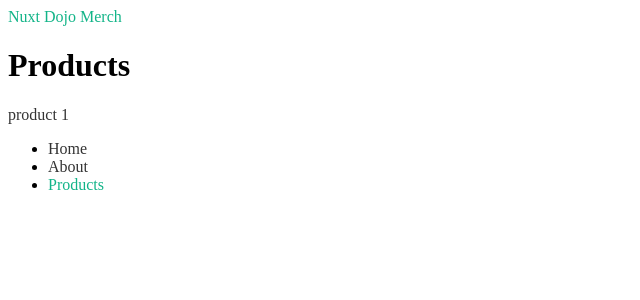
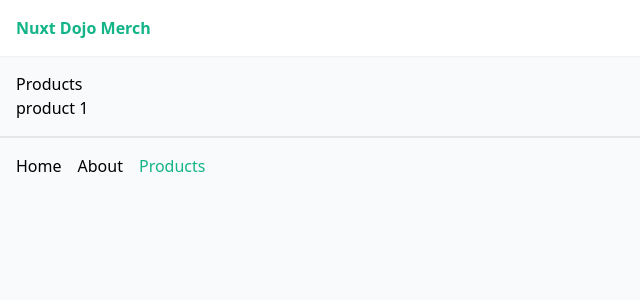
Before and after one commit to matheus-alpe/nuxt3-crash-course, a Nuxt app: page /products in a window 1280 px wide. Shown: the top 300 px of the page, without its empty margins (0-640 px from the left). Built offline with nearby package versions, Linux system fonts and the light colour scheme.

Commit message:
feat: tailwind

```diff
--- /dev/null
+++ b/assets/css/tailwind.css
@@ -0,0 +1,17 @@
+@tailwind base;
+@tailwind components;
+@tailwind utilities;
+
+body {
+  @apply bg-gray-50;
+}
+
+.router-link-exact-active {
+  color: #12b488;
+}
+
+@layer components {
+  .btn {
+    @apply bg-[#12b488] text-white px-3 py-2 rounded-md text-sm;
+  }
+}
--- a/layouts/default.vue
+++ b/layouts/default.vue
@@ -3,13 +3,13 @@
 </script>
 
 <template>
-  <header>
-    <nav>
-      <NuxtLink to="/">
+  <header class="shadow-sm bg-white">
+    <nav class="container mx-auto p-4 flex justify-between">
+      <NuxtLink to="/" class="font-bold">
         Nuxt Dojo
       </NuxtLink>
 
-      <ul>
+      <ul class="flex gap-4">
         <li>
           <NuxtLink to="/">
             Home
@@ -23,7 +23,7 @@
         </li>
 
         <li>
-          <NuxtLink to="/products">
+          <NuxtLink to="/products" class="btn">
             Products
           </NuxtLink>
         </li>
@@ -31,18 +31,7 @@
     </nav>
   </header>
 
-  <main>
+  <main class="container mx-auto p-4">
     <slot />
   </main>
 </template>
-
-<style>
-a {
-  text-decoration: none;
-  color: #333;
-}
-
-.router-link-exact-active {
-  color: #12b488;
-}
-</style>
--- a/layouts/store.vue
+++ b/layouts/store.vue
@@ -1,18 +1,18 @@
 <template>
-  <header>
-    <nav>
-      <NuxtLink to="/products">
+  <header class="shadow-sm bg-white">
+    <nav class="container mx-auto p-4">
+      <NuxtLink to="/products" class="font-bold">
         Nuxt Dojo Merch
       </NuxtLink>
     </nav>
   </header>
 
-  <main>
+  <main class="container mx-auto p-4">
     <slot />
   </main>
 
-  <footer>
-    <ul>
+  <footer class="container mx-auto p-4 flex justify-between border-t-2">
+    <ul class="flex gap-4 ">
       <li>
         <NuxtLink to="/">
           Home
@@ -33,14 +33,3 @@
     </ul>
   </footer>
 </template>
-
-<style>
-a {
-  text-decoration: none;
-  color: #333;
-}
-
-.router-link-exact-active {
-  color: #12b488;
-}
-</style>
--- a/nuxt.config.ts
+++ b/nuxt.config.ts
@@ -1,4 +1,13 @@
 // https://nuxt.com/docs/api/configuration/nuxt-config
 export default defineNuxtConfig({
-  modules: ['@nuxtjs/eslint-module'],
+  modules: [
+    '@nuxtjs/eslint-module',
+    '@nuxtjs/tailwindcss',
+  ],
+  postcss: {
+    plugins: {
+      tailwindcss: {},
+      autoprefixer: {},
+    },
+  },
 })
--- a/package.json
+++ b/package.json
@@ -14,10 +14,13 @@
   "devDependencies": {
     "@antfu/eslint-config": "^0.38.6",
     "@nuxtjs/eslint-module": "^4.0.2",
+    "@nuxtjs/tailwindcss": "^6.6.8",
     "@types/node": "^18",
+    "autoprefixer": "^10.4.14",
     "eslint": "^8.40.0",
     "lint-staged": "^13.2.2",
     "nuxt": "^3.4.3",
+    "postcss": "^8.4.23",
     "simple-git-hooks": "^2.8.1",
     "typescript": "^5.0.4"
   },
--- /dev/null
+++ b/tailwind.config.js
@@ -0,0 +1,3 @@
+/*
+  Enables tailwind intellisense.
+*/
```
Also changed, not shown: 1 other file (tests, documents, lock files or other folders).
